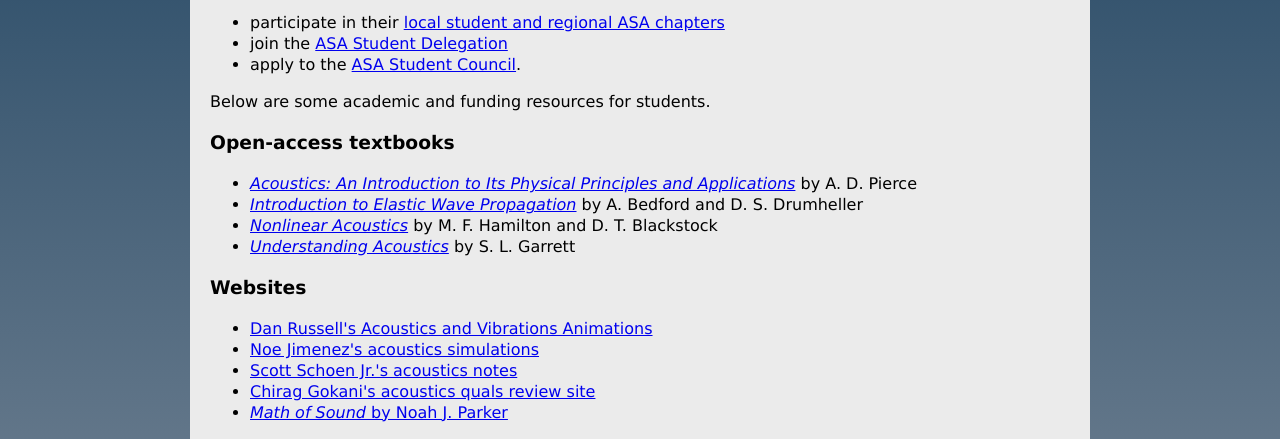
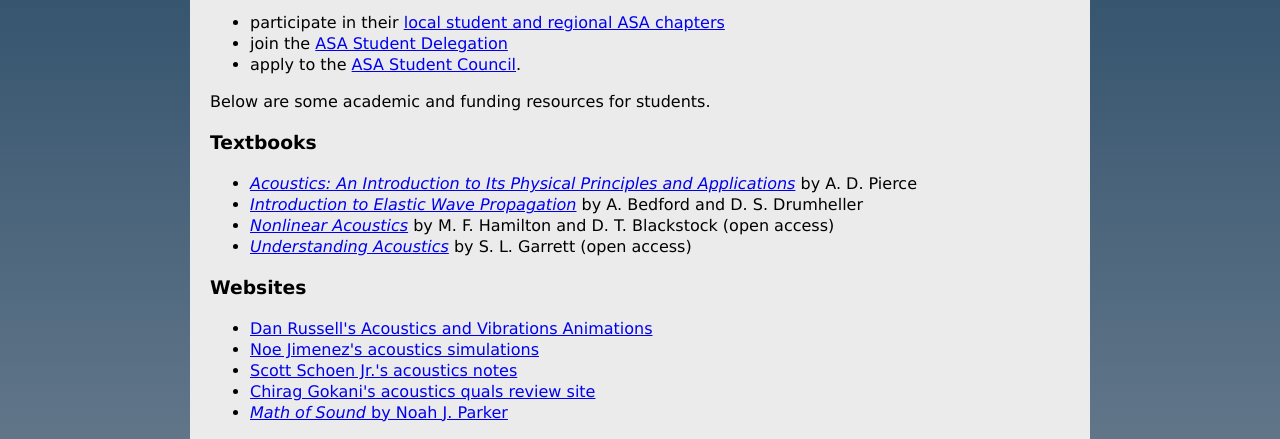
Before and after one commit to biomedicalacoustics/biomedicalacoustics.github.io, a plain HTML site: page resources.html in a window 1280 px wide. Shown: the part 343-782 px from the top of the page. Drawn offline with nearby package versions, Linux system fonts and the light colour scheme.

Commit message:
Update resources.html

```diff
--- a/resources.html
+++ b/resources.html
@@ -66,17 +66,17 @@ window.MathJax = {
 </ul>
 Below are some academic and funding resources for students.</p>
 
-<h3>Open-access textbooks</h3>
+<h3>Textbooks</h3>
 <ul>
 <li><a href="https://link.springer.com/book/10.1007/978-3-030-11214-1" target="_blank" rel="noopener noreferrer"><i>Acoustics: An Introduction to Its Physical Principles and Applications</i></a> by A. D. Pierce</li>
 
 <li><a href="https://link.springer.com/book/10.1007/978-3-031-32875-6" target="_blank" rel="noopener noreferrer"><i>Introduction to Elastic Wave Propagation</i></a> by A. Bedford and D. S. Drumheller</li>
 
-<li><a href="https://link.springer.com/book/10.1007/978-3-031-58963-8" target="_blank" rel="noopener noreferrer"><i>Nonlinear Acoustics</i></a> by M. F. Hamilton and D. T. Blackstock</li>
+<li><a href="https://link.springer.com/book/10.1007/978-3-031-58963-8" target="_blank" rel="noopener noreferrer"><i>Nonlinear Acoustics</i></a> by M. F. Hamilton and D. T. Blackstock (open access)</li>
 
 
 
-<li><a href="https://link.springer.com/book/10.1007/978-3-030-44787-8" target="_blank" rel="noopener noreferrer"><i>Understanding Acoustics</i></a> by S. L. Garrett</li>
+<li><a href="https://link.springer.com/book/10.1007/978-3-030-44787-8" target="_blank" rel="noopener noreferrer"><i>Understanding Acoustics</i></a> by S. L. Garrett (open access)</li>
 
 
 </ul>
```
